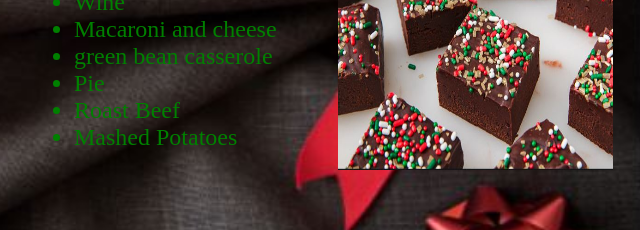
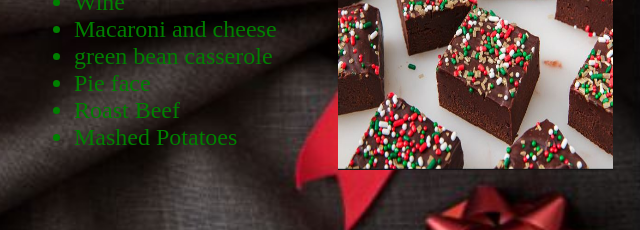
Before and after one commit to Ashpet1291/Ashpet1291.github.io, a plain HTML site: page Food.html in a window 1280 px wide. Shown: the part 380-610 px from the top of the page, 617-1257 px from the left. Drawn offline with Linux system fonts and the light colour scheme.

Commit message:
Update Food.html

```diff
--- a/Food.html
+++ b/Food.html
@@ -45,7 +45,7 @@
     <li>Wine</li>
     <li>Macaroni and cheese</li>
     <li>green bean casserole</li>
-    <li>Pie</li>
+    <li>Pie face</li>
     <li>Roast Beef</li>
     <li>Mashed Potatoes</li>
   </ul>
```
